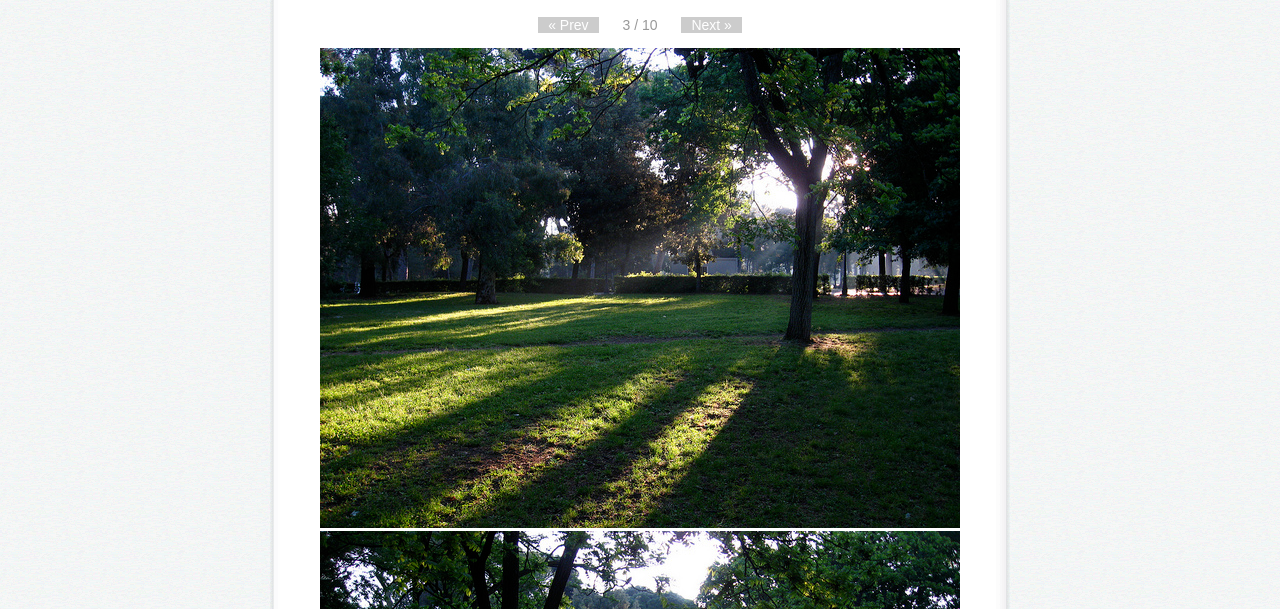
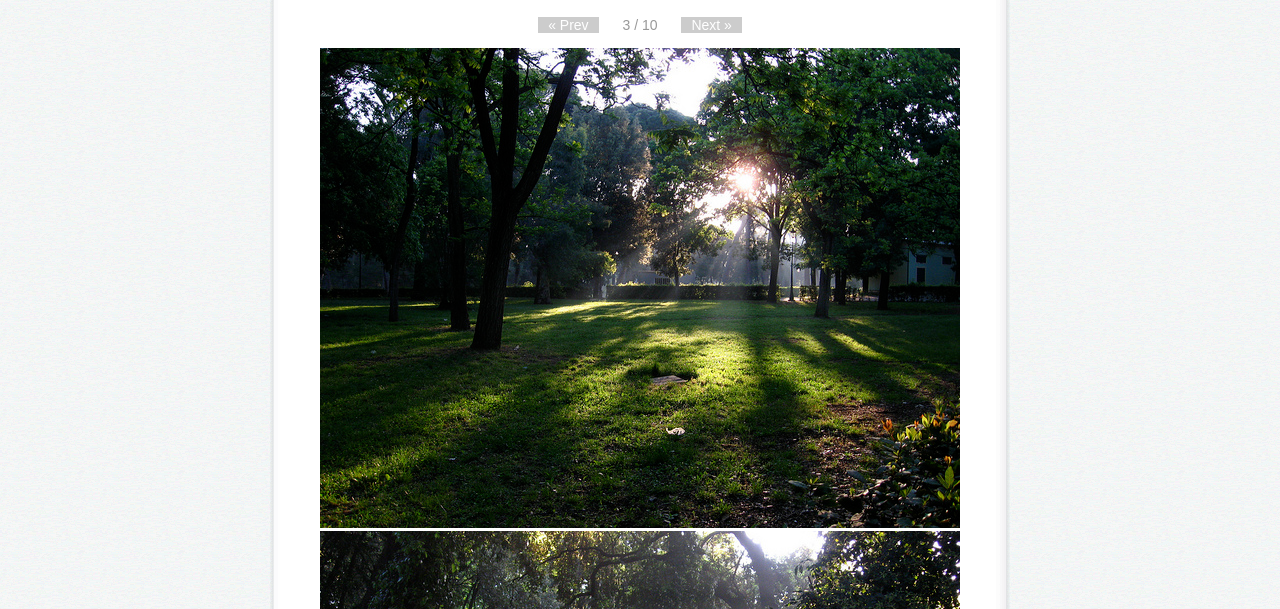
Before and after one commit to ayurion/clone, a plain HTML site: page 08/index.html in a window 1280 px wide. Shown: the part 191-800 px from the top of the page. Drawn offline with Linux system fonts and the light colour scheme.

Commit message:
画像削除

```diff
--- a/08/index.html
+++ b/08/index.html
@@ -33,7 +33,7 @@
 								<li class="next"><a href="#">Next &raquo;</a></li>
 							</ul>
 							<ul id="stage">
-								<li><img src="images/pl05.jpg" width="640" height="480" /></li>
+								<li></li>
 								<li><img src="images/pl06.jpg" width="640" height="480" /></li>
 								<li><img src="images/pl07.jpg" width="640" height="480" /></li>
 								<li><img src="images/pl08.jpg" width="640" height="480" /></li>
```
